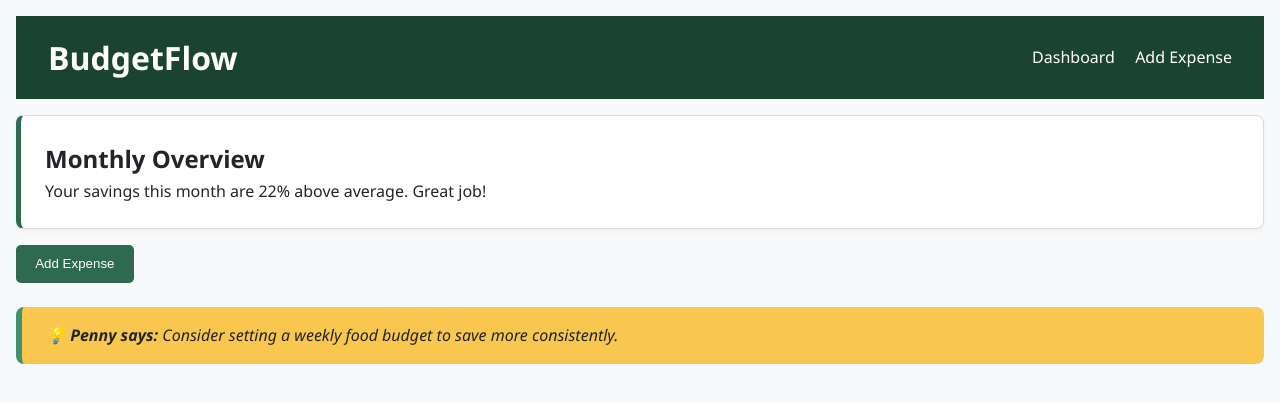
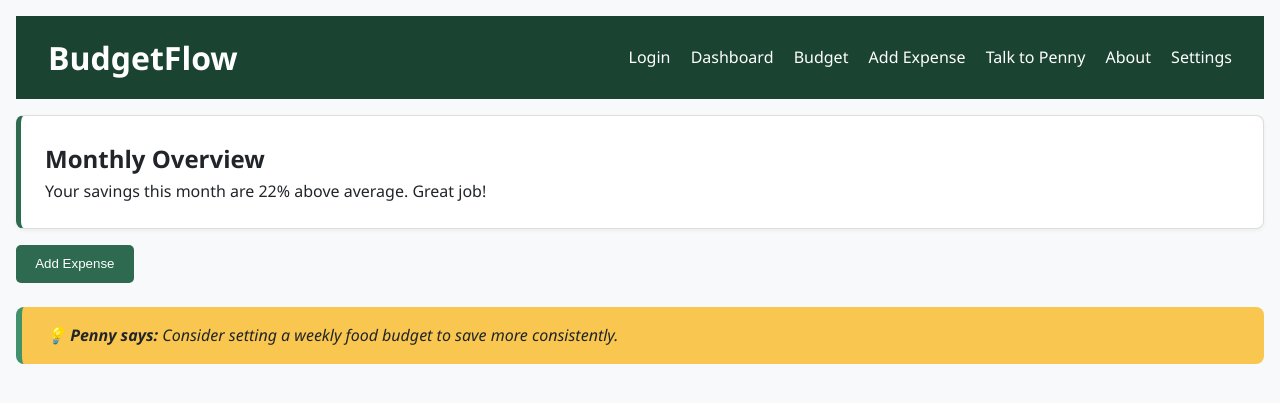
Before and after one commit to AmohelangMohlomi/BudgetFlow, a Flask app: page / in a window 1280 px wide. Shown: the top 403 px of the page. Run offline with Flask 3, Linux system fonts and the light colour scheme.

Commit message:
Added html templates

```diff
--- a/templates/index.html
+++ b/templates/index.html
@@ -10,8 +10,13 @@
         <div class="navbar">
             <h1>BudgetFlow</h1>
             <nav>
+                <a href="#">Login</a>
                 <a href="#">Dashboard</a>
+                <a href="#">Budget</a>
                 <a href="#">Add Expense</a>
+                <a href="#">Talk to Penny</a>
+                <a href="#">About</a>
+                <a href="#">Settings</a>
             </nav>
         </div>
 
```
Also changed, not shown: templates/about.html (added), templates/add-expense.html (added), templates/budget.html (added), templates/dashboard.html (added), templates/login.html (added), templates/penny.html (added), templates/settings.html (added), templates/signup.html (added).
